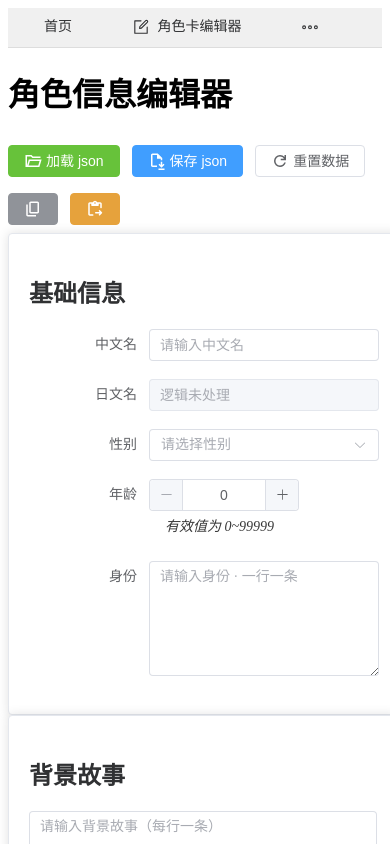
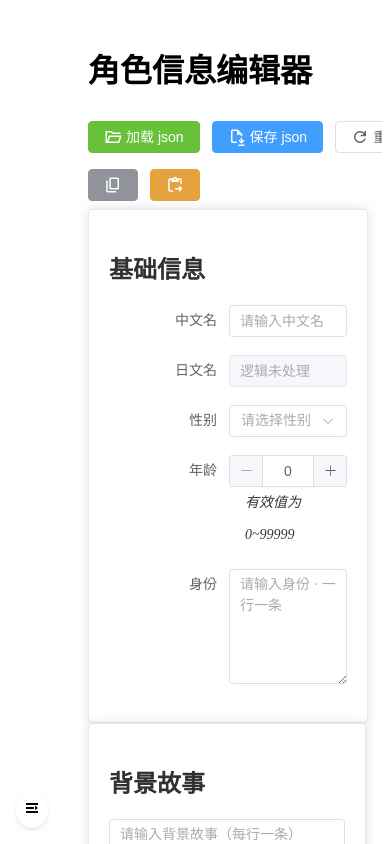
Before and after one commit to awaae001/st_cardplus, a Vue app: page /card in a window 390 px wide. Shown: the top 844 px of the page. Built offline with nearby package versions, Linux system fonts and the light colour scheme.

Commit message:
feat(layout): 重构布局并添加侧边栏功能
- 重构了主窗口布局，将菜单栏从顶部移到左侧
- 添加了侧边栏折叠/展开功能
- 优化了响应式布局，支持移动端滑动效果
- 调整了菜单项的样式和间距
- 移除了不必要的注释代码

```diff
--- a/src/App.vue
+++ b/src/App.vue
@@ -1,12 +1,18 @@
 <script setup lang="ts">
 import { RouterView } from 'vue-router'
 import { Icon } from '@iconify/vue'
-import { Edit, DataAnalysis, User } from '@element-plus/icons-vue'
+import { Edit, DataAnalysis, User, Fold, Expand } from '@element-plus/icons-vue'
 import { ElLoading } from 'element-plus'
 import { useRouter } from 'vue-router'
+import { ref } from 'vue'
 
 const openGithub = () => {
   window.open('https://github.com/awaae001/st_cardplus', '_blank')
+}
+
+const isSidebarOpen = ref(false)
+const toggleSidebar = () => {
+  isSidebarOpen.value = !isSidebarOpen.value
 }
 
 const router = useRouter()
@@ -29,9 +35,15 @@ router.afterEach(() => {
 
 <template>
   <div class="layout-container">
+    <div class="toggle-button" @click="toggleSidebar">
+      <el-icon>
+        <component :is="isSidebarOpen ? Fold : Expand" />
+      </el-icon>
+    </div>
     <el-menu
       class="menu-bar"
-      mode="horizontal"
+      :class="{ 'collapsed': !isSidebarOpen }"
+      mode="vertical"
       :router="true"
     >
       <el-menu-item index="/">
@@ -50,41 +62,117 @@ router.afterEach(() => {
         <span>角色卡快搭</span>
       </el-menu-item>
       <div style="flex-grow: 1"></div>
-      <div style="display: flex; align-items: center;">
+      <div style="display: flex; align-items: center; padding: 16px;">
         <el-button type="primary" circle @click="openGithub" style="margin-right: 6px;">
           <Icon icon="devicon:github" width="16" height="16" />
         </el-button>
-        <p class="whatYouwant">dev_0.1.3-1145</p>
       </div>
     </el-menu>
-    <slot />
-  </div>
-  <div class="app-container">
-    <RouterView />
+    <div class="content-container">
+      <RouterView />
+    </div>
   </div>
 </template>
 
 <style scoped>
-.app-container {
-  width: 100vw;
-  height: 100vh;
+.content-container {
+  flex: 1;
+  overflow: auto;
+  padding: 16px;
 }
 
 .layout-container {
   width: 100%;
   height: 100%;
   display: flex;
-  flex-direction: column;
+  flex-direction: row;
 }
 
 .menu-bar {
-  height: 40px;
+  width: 200px;
   background-color: #f0f0f0;
-  display: flex;
-  align-items: center;
-  justify-content: space-between;
-  padding: 0 16px;
-  border-bottom: 1px solid #ddd;
+  padding: 16px 0;
+  border-right: 1px solid #ddd;
+  position: fixed;
+  top: 0;
+  left: 0;
+  bottom: 0;
+  z-index: 1000;
+  transition: transform 0.3s ease;
+}
+
+.menu-bar.collapsed {
+  width: 64px;
+  transform: none;
+}
+
+.menu-bar.collapsed .el-menu-item span {
+  opacity: 0;
+  width: 0;
+  transition: all 0.3s;
+}
+
+.menu-bar.collapsed .el-menu-item {
+  justify-content: center;
+}
+
+.content-container {
+  margin-left: 200px;
+  transition: margin-left 0.3s ease;
+}
+
+.menu-bar.collapsed + .content-container {
+  margin-left: 64px;
+}
+
+/* 保持移动端滑动效果 */
+@media (max-width: 768px) {
+  .menu-bar.collapsed {
+    width: 80%;
+    transform: translateX(-100%);
+  }
+}
+
+.toggle-button {
+  position: fixed;
+  bottom: 16px;
+  left: 16px;
+  z-index: 1001;
+  cursor: pointer;
+  background-color: #fff;
+  padding: 8px;
+  border-radius: 50%;
+  box-shadow: 0 2px 4px rgba(0, 0, 0, 0.1);
+}
+
+@media (max-width: 768px) {
+  .menu-bar {
+    width: 80%;
+    height: 100vh;
+    position: fixed;
+    transform: translateX(-100%);
+    border-right: 1px solid #ddd;
+  }
+
+  .menu-bar.collapsed {
+    transform: translateX(-100%);
+  }
+
+  .menu-bar:not(.collapsed) {
+    transform: translateX(0);
+  }
+
+  .content-container {
+    margin-left: 0;
+  }
+
+  .layout-container {
+    flex-direction: column;
+  }
+
+  .toggle-button {
+    display: block;
+  }
 }
 
 .menu-item {
```
Also changed, not shown: dist-electron/main.js (+38 -25 lines).
